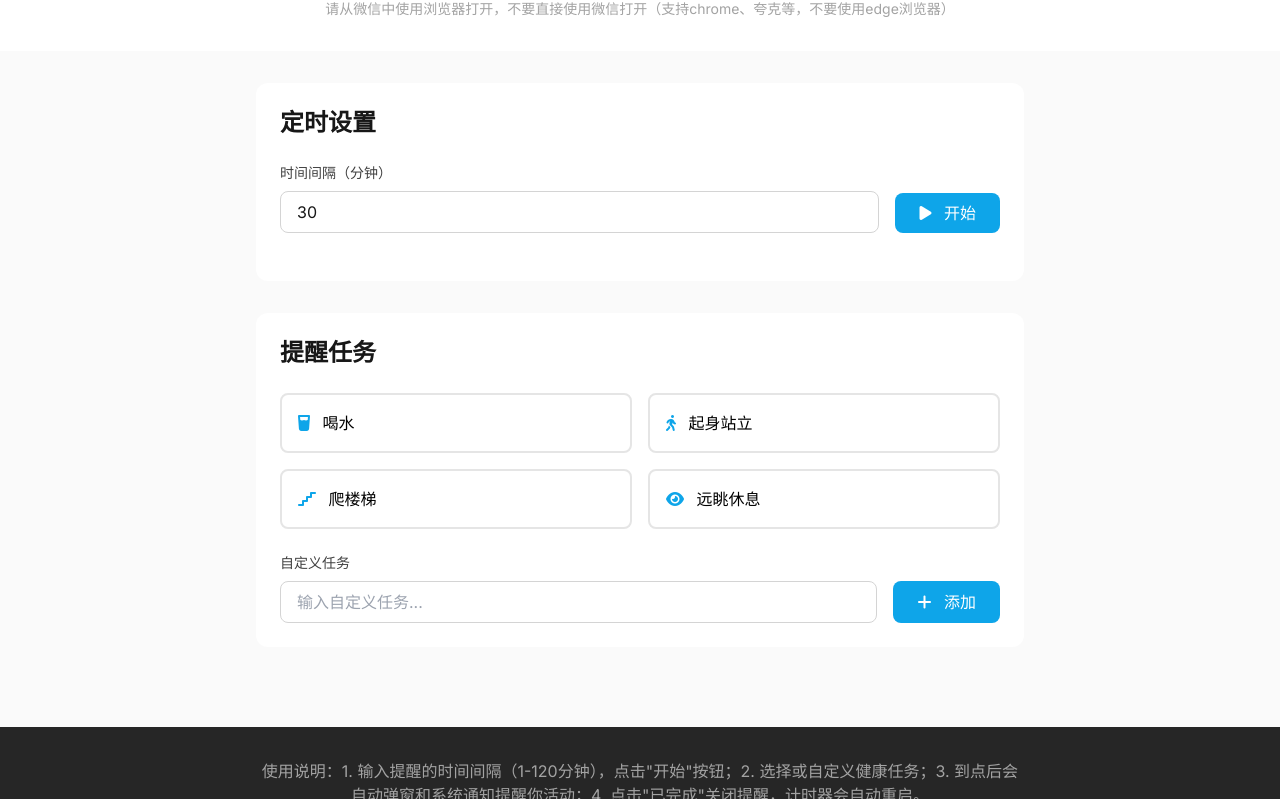
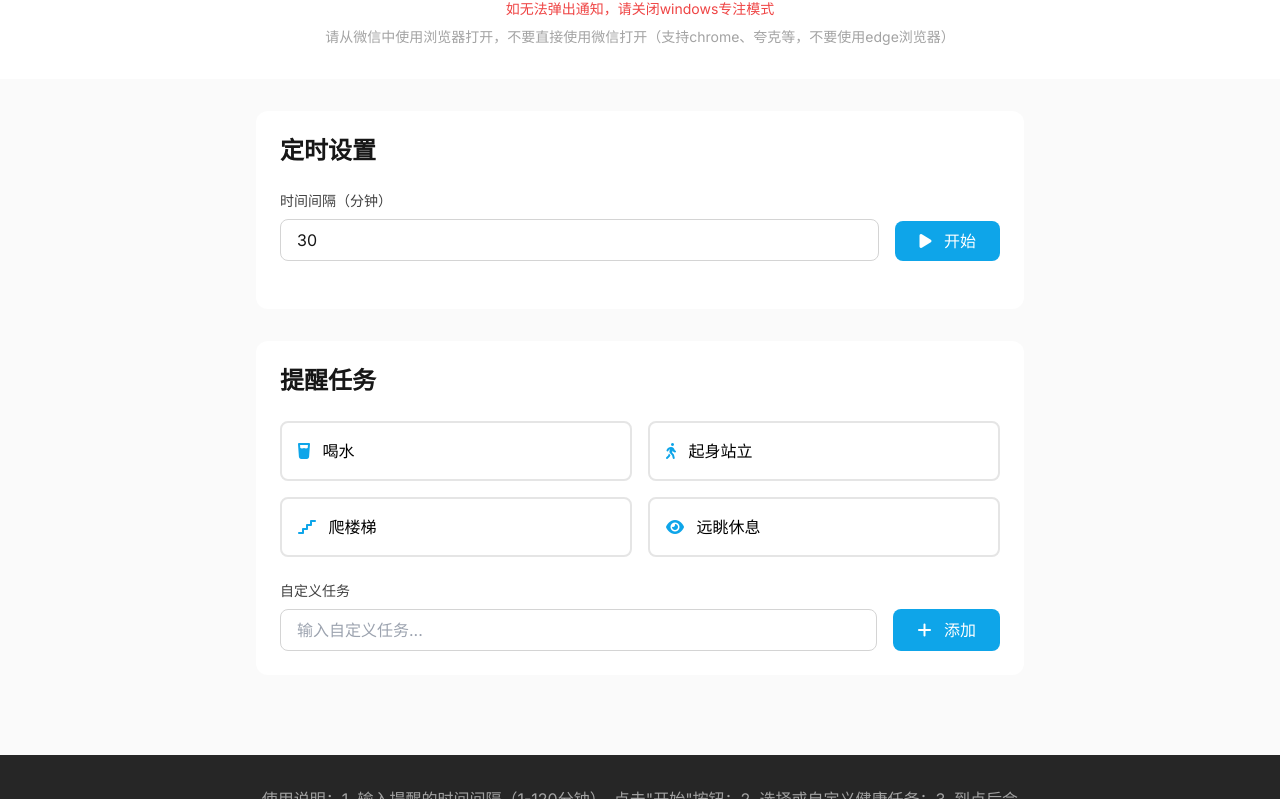
Before and after one commit to kivaorph/workrest, a plain HTML site: page index.html in a window 1280 px wide. Shown: the part 53-852 px from the top of the page. Drawn offline with nearby package versions, Linux system fonts and the light colour scheme.

Commit message:
在标题下增加通知弹窗失败的温馨提示：如无法弹出通知，请关闭windows专注模式

```diff
--- a/index.html
+++ b/index.html
@@ -52,6 +52,7 @@
             <div id="mainTitle" class="text-2xl font-bold text-primary-600 dark:text-primary-400 flex items-center justify-center">
                 <i class="fas fa-heartbeat mr-2"></i>健康提醒助手
             </div>
+            <p class="text-sm text-red-500 text-center mt-1 mb-1">如无法弹出通知，请关闭windows专注模式</p>
             <p class="text-sm text-neutral-400 text-center mt-1 mb-4">请从微信中使用浏览器打开，不要直接使用微信打开（支持chrome、夸克等，不要使用edge浏览器）</p>
         </nav>
     </header>
```
